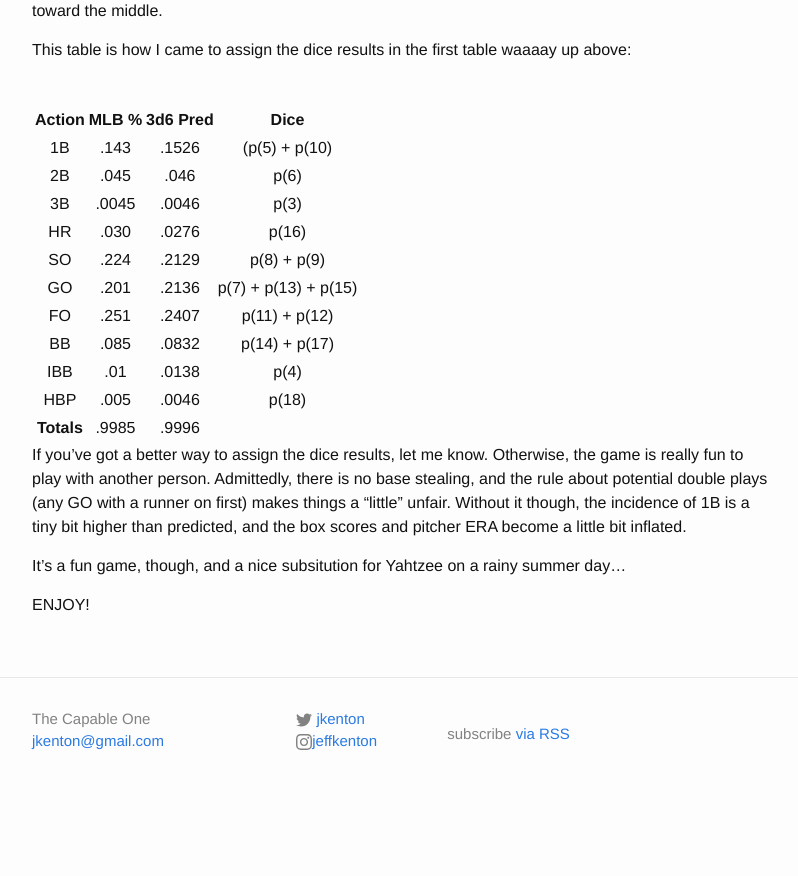
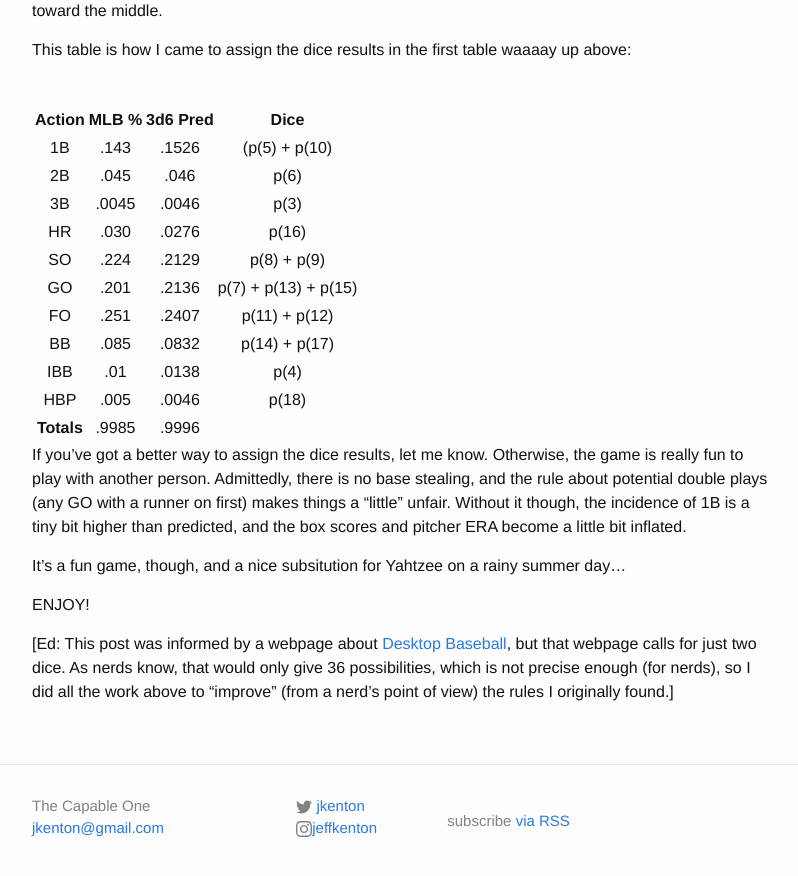
Before and after one commit to jkenton/CapableOne, a Jekyll site: the page built from _posts/2019-06-28-dice-baseball.md, in a window 1280 px wide and 900 px high, scrolled down 1385 px. Shown: the top 876 px of the window, without its empty margins (238-1036 px from the left). Built offline with Jekyll 4.4.1, drawn with Linux system fonts in a browser that asks for light colours; before the commit the page ends 2198 px from its top, so only the background shows below that.

Commit message:
Nerd Baseball

```diff
--- a/_posts/2019-06-28-dice-baseball.md
+++ b/_posts/2019-06-28-dice-baseball.md
@@ -88,3 +88,5 @@ If you've got a better way to assign the dice results, let me know. Otherwise, t
 It's a fun game, though, and a nice subsitution for Yahtzee on a rainy summer day...
 
 ENJOY!
+
+[Ed: This post was informed by a webpage about [Desktop Baseball](https://www.housewifeeclectic.com/tabletop-dice-baseball-game-scorecard-printable/), but that webpage calls for just two dice. As nerds know, that would only give 36 possibilities, which is not precise enough (for nerds), so I did all the work above to "improve" (from a nerd's point of view) the rules I originally found.]
```
